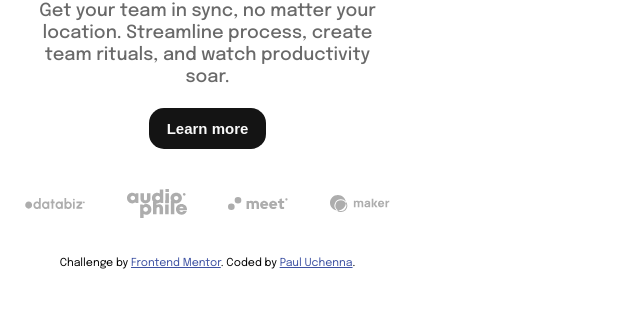
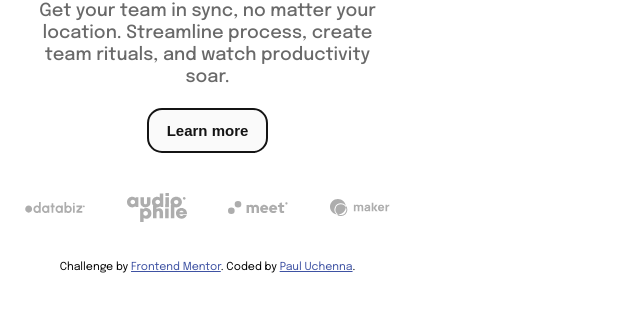
Before and after one commit to Paul-Uchenna/intro-section-with-dropdown-navigation-main, a plain HTML site: page index.html in a window 1280 px wide. In both pictures the pointer is over the button "Learn more". Shown: the part 456-768 px from the top of the page, without its empty margins (0-640 px from the left). Drawn offline with Linux system fonts and the light colour scheme.

Commit message:
add hover on button learn

```diff
--- a/style.css
+++ b/style.css
@@ -177,6 +177,8 @@ body {
   font-size: 15px;
   font-weight: 700;
   margin: 0 auto;
+  border: 2px solid var(--almost-black);
+  transition: ease-in-out 0.2s;
 }
 
 .client-icon {
@@ -189,3 +191,8 @@ body {
 .client-icon img {
   width: 60px;
 }
+
+.btn-learn:hover {
+  background-color: var(--almost-white);
+  color: var(--almost-black);
+}
```
